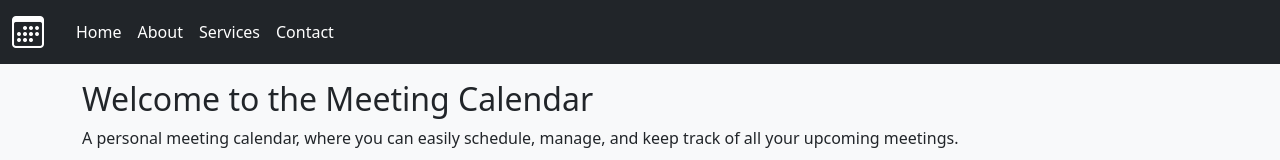
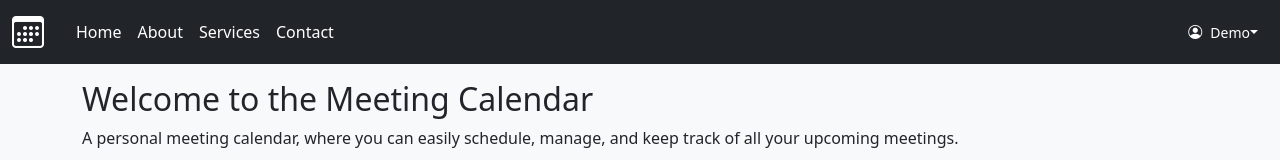
Before and after one commit to SayanaSurendra/meetingcalendar-react, a React (Vite) app: page / in a window 1280 px wide. Shown: the top 160 px of the page. Built offline with nearby package versions, Linux system fonts and the light colour scheme.

Commit message:
added hamburger icon for small screens,  dropdown button with profile icon

```diff
--- a/src/components/NavBar.jsx
+++ b/src/components/NavBar.jsx
@@ -17,8 +17,14 @@ const NavBar = () => {
   return (
     <nav className="navbar navbar-expand-lg navbar-dark bg-dark">
       <div className='container-fluid'>
-          <i className="bi bi-calendar3 me-4 " style={{ color: 'white' ,fontSize: '2rem'}}></i>
-          <ul className=" navbar-nav me-auto">
+
+        <i className="bi bi-calendar3 me-4 " style={{ color: 'white', fontSize: '2rem' }}></i>
+        <button className="navbar-toggler" type="button" data-bs-toggle="offcanvas" data-bs-target="#navbar" aria-controls="offcanvasDarkNavbar" aria-label="Toggle navigation">
+          <span className="navbar-toggler-icon"></span>
+        </button>
+        <div className="collapse navbar-collapse" id="navbar">
+
+          <ul className=" navbar-nav me-auto" >
             {navLinks.map((link) => (
               <li key={link.name} className="nav-item">
                 <NavLink className="nav-link text-white" to={link.href} >
@@ -26,8 +32,23 @@ const NavBar = () => {
                 </NavLink>
               </li>
             ))}
+          </ul>
 
+
+          <div className="btn-group">
+            <button type="button" className="btn text-white btn-sm dropdown-toggle dropdown-toggle-split" data-bs-toggle="dropdown" aria-expanded="false">
+              <i className="bi bi-person-circle  px-2"></i>
+              Demo
+            </button>
+            <ul className="dropdown-menu dropdown-menu-end">
+              <li><a className="dropdown-item" href="#">Profile</a></li>
+              <li><a className="dropdown-item" href="#">Settings</a></li>
+              <li><hr className="dropdown-divider" /></li>
+              <li><a className="dropdown-item" href="#">Logout</a></li>
             </ul>
+          </div>
+        </div>
+
       </div>
     </nav>
   );
```
Lines whose indentation alone changed are shown as unchanged.
